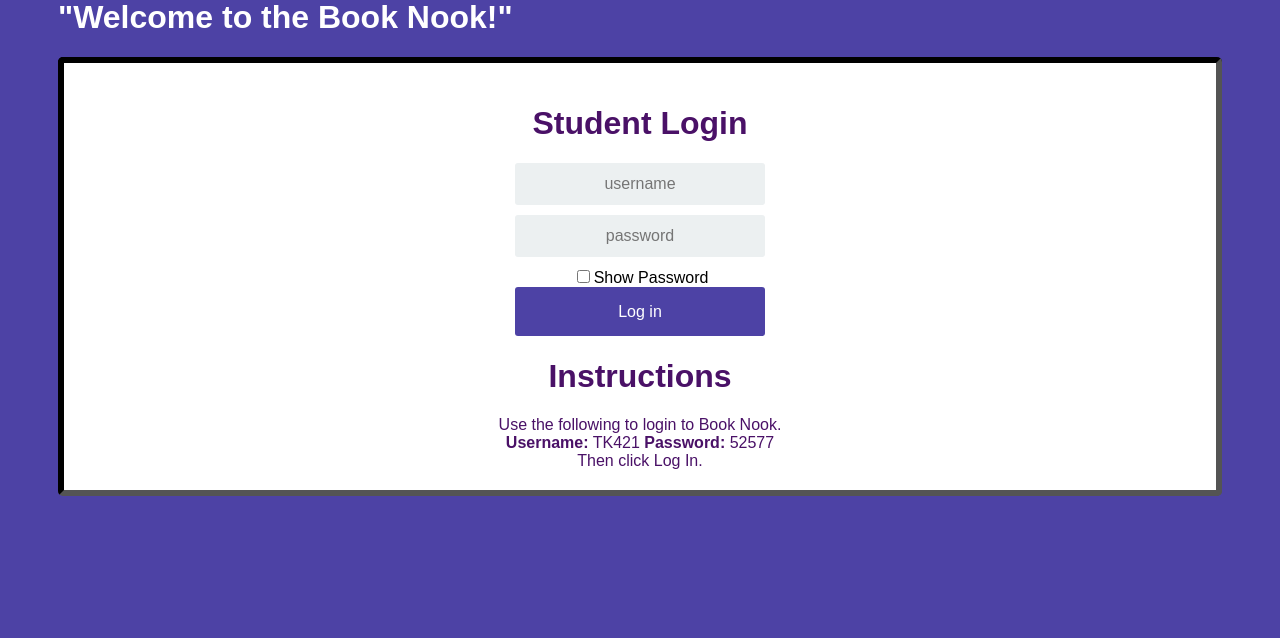
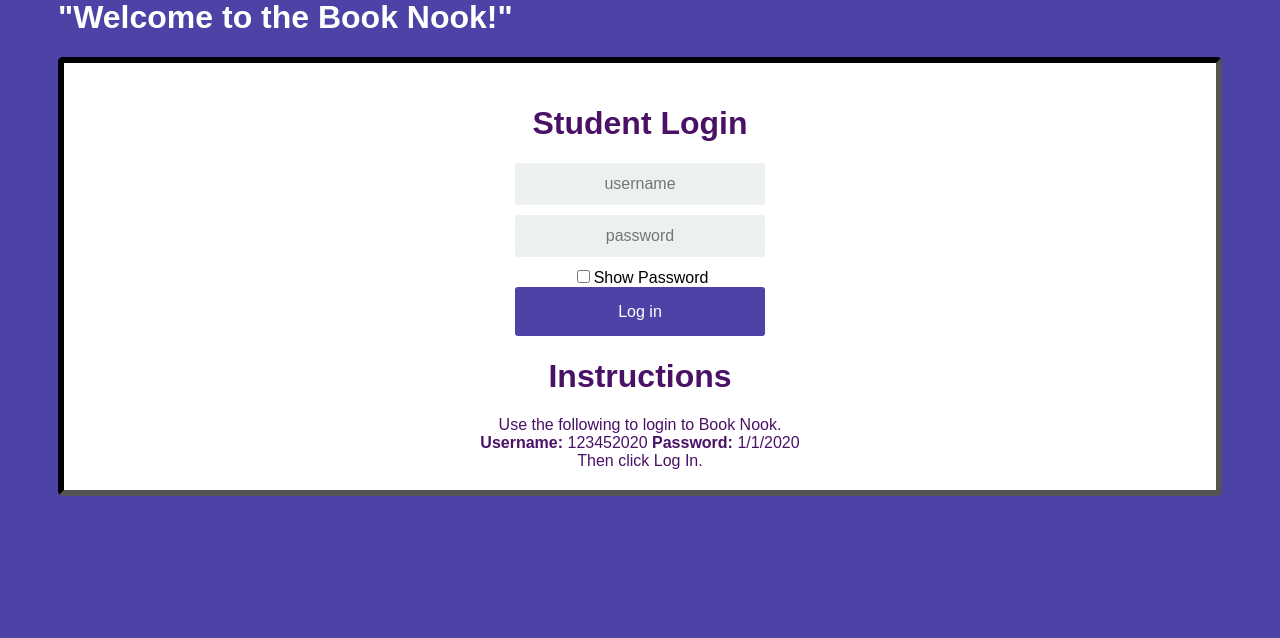
Before and after one commit to ClJarvis/BookIn, a Flask app: page / in a window 1280 px wide. Shown: the part 59-697 px from the top of the page. Run offline with Flask 2, Linux system fonts and the light colour scheme; some libraries are stand-ins or nearby versions.

Commit message:
try again

```diff
--- a/templates/login.html
+++ b/templates/login.html
@@ -37,8 +37,8 @@ You're already logged in!
 			<h1>Instructions</h1>
 
 				Use the following to login to Book Nook.<br>
-				<b>Username:</b> TK421
-				<b>Password:</b> 52577<br>
+				<b>Username:</b> 123452020
+				<b>Password:</b> 1/1/2020<br>
 				Then click Log In.<br>
 		</div>
 
```
